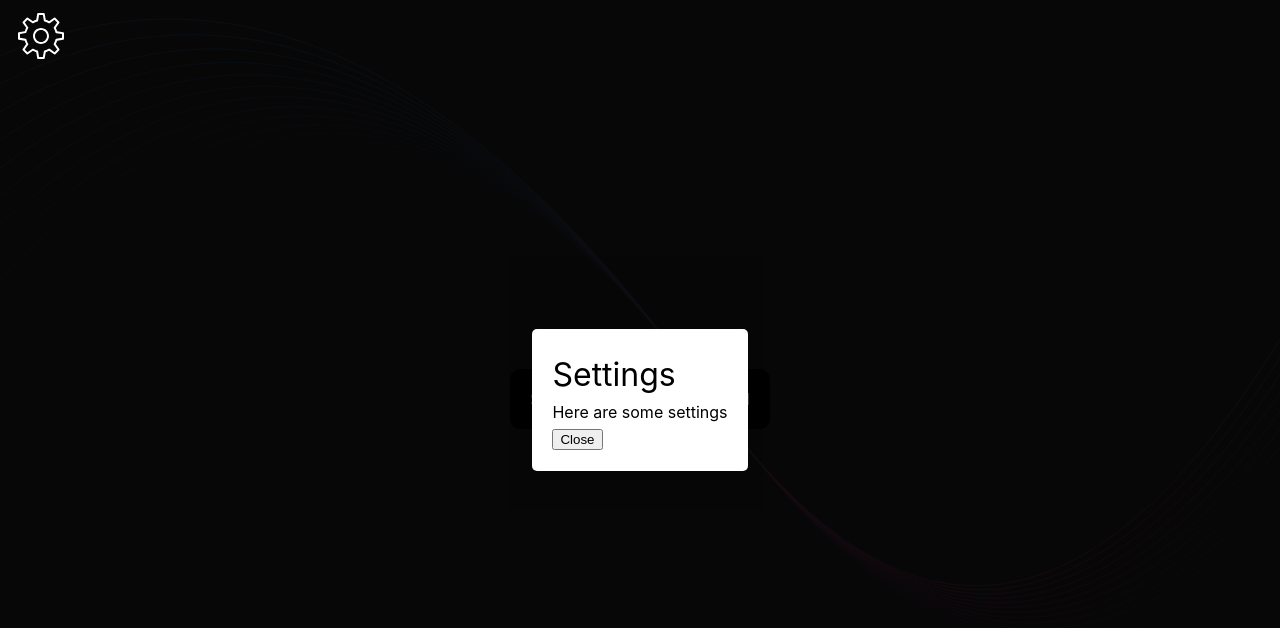
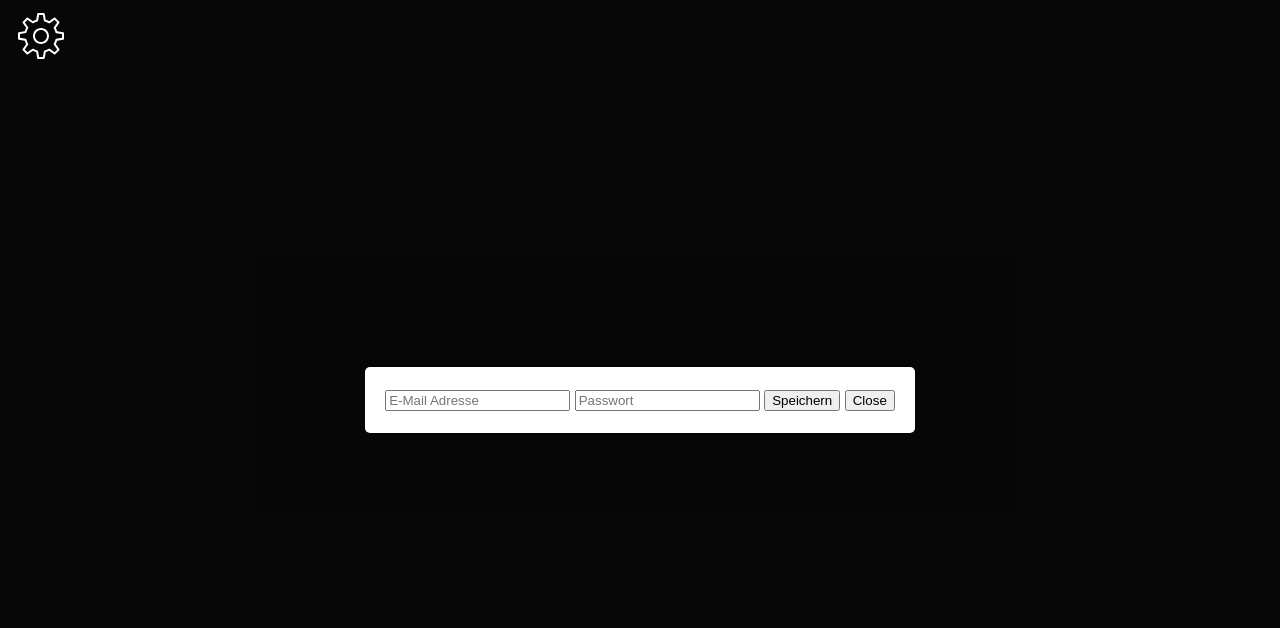
Before and after one commit to DomenicWalther/SnapTrack, a Svelte app: page / in a window 1280 px wide. Both pictures are taken after a click on the button 41 px from the left and 37 px from the top of the page. Shown: the top 628 px of the page. Built offline with nearby package versions, Linux system fonts and the light colour scheme.

Commit message:
feat: ability to save login to t-online mails and use it to send the mails

```diff
--- a/src/main/index.ts
+++ b/src/main/index.ts
@@ -3,7 +3,7 @@ import { join } from 'path'
 import { electronApp, optimizer, is } from '@electron-toolkit/utils'
 import icon from '../../resources/icon.png?asset'
 import { run } from './fileUpload'
-import { getSettings } from "./settings"
+import { setSettings } from "./settings"
 function createWindow(): void {
   // Create the browser window.
   const mainWindow = new BrowserWindow({
@@ -56,7 +56,9 @@ app.whenReady().then(() => {
 
   // IPC test
   ipcMain.on('ping', () => get_files())
-  // ipcMain.on('ping', () => getSettings());
+  ipcMain.on('save-settings', (event, args) => {
+    setSettings("anmeldedaten", args);
+  })
   createWindow()
 
   app.on('activate', function() {
--- a/src/renderer/src/App.svelte
+++ b/src/renderer/src/App.svelte
@@ -4,26 +4,32 @@
   import Modal from './components/Modal.svelte'
   let showModal = false
   function toggleModal() {
-    console.log('toggleModal')
     showModal = !showModal
   }
 
   const ipcHandle = (): void => window.electron.ipcRenderer.send('ping')
-  const sendMail = (): void => window.electron.ipcRenderer.send('sendMail')
+
+  let emailAdress: String = ''
+  let password: String = ''
+  const saveSettings = () => {
+    window.electron.ipcRenderer.send('save-settings', { emailAdress, password })
+    toggleModal()
+  }
 </script>
 
 <div class="actions">
   <div class="action">
     <!-- svelte-ignore a11y-click-events-have-key-events a11y-no-static-element-interactions a11y-missing-attribute-->
-    <a target="_blank" rel="noreferrer" on:click={ipcHandle}>Send IPC</a>
-    <!-- svelte-ignore a11y-click-events-have-key-events a11y-no-static-element-interactions a11y-missing-attribute-->
-    <a target="_blank" rel="noreferrer" on:click={sendMail}>Send Testmail</a>
+    <a target="_blank" class="kindergarten_button" rel="noreferrer" on:click={ipcHandle}
+      >Kindergarten verschicken!</a
+    >
   </div>
 </div>
 
 <Modal isOpen={showModal} close={toggleModal}>
-  <h1>Settings</h1>
-  <p>Here are some settings</p>
+  <input type="text" bind:value={emailAdress} placeholder="E-Mail Adresse" required />
+  <input type="password" bind:value={password} placeholder="Passwort" required />
+  <button class="save-button" on:click={saveSettings}>Speichern</button>
 </Modal>
 <div class="settings">
   <button class="settings-button" on:click={toggleModal}><SettingsIcon /></button>
--- a/src/renderer/src/assets/main.css
+++ b/src/renderer/src/assets/main.css
@@ -5,20 +5,20 @@ body {
   align-items: center;
   justify-content: center;
   overflow: hidden;
-  background-image: url('./wavy-lines.svg');
-  background-size: cover;
   user-select: none;
 }
-
 .settings-button {
   background: none;
   border: none;
   position: absolute;
+  cursor: pointer;
 }
 .action a {
-  padding: 20px;
-  background: black;
+  padding: 20px 30px;
+  background: white;
+  color: black;
   border-radius: 10px;
+  cursor: pointer;
 }
 .settings {
   position: absolute;
```
Also changed, not shown: src/main/mailer.ts (+15 -5 lines), src/main/settings.ts (+14 -7 lines).
